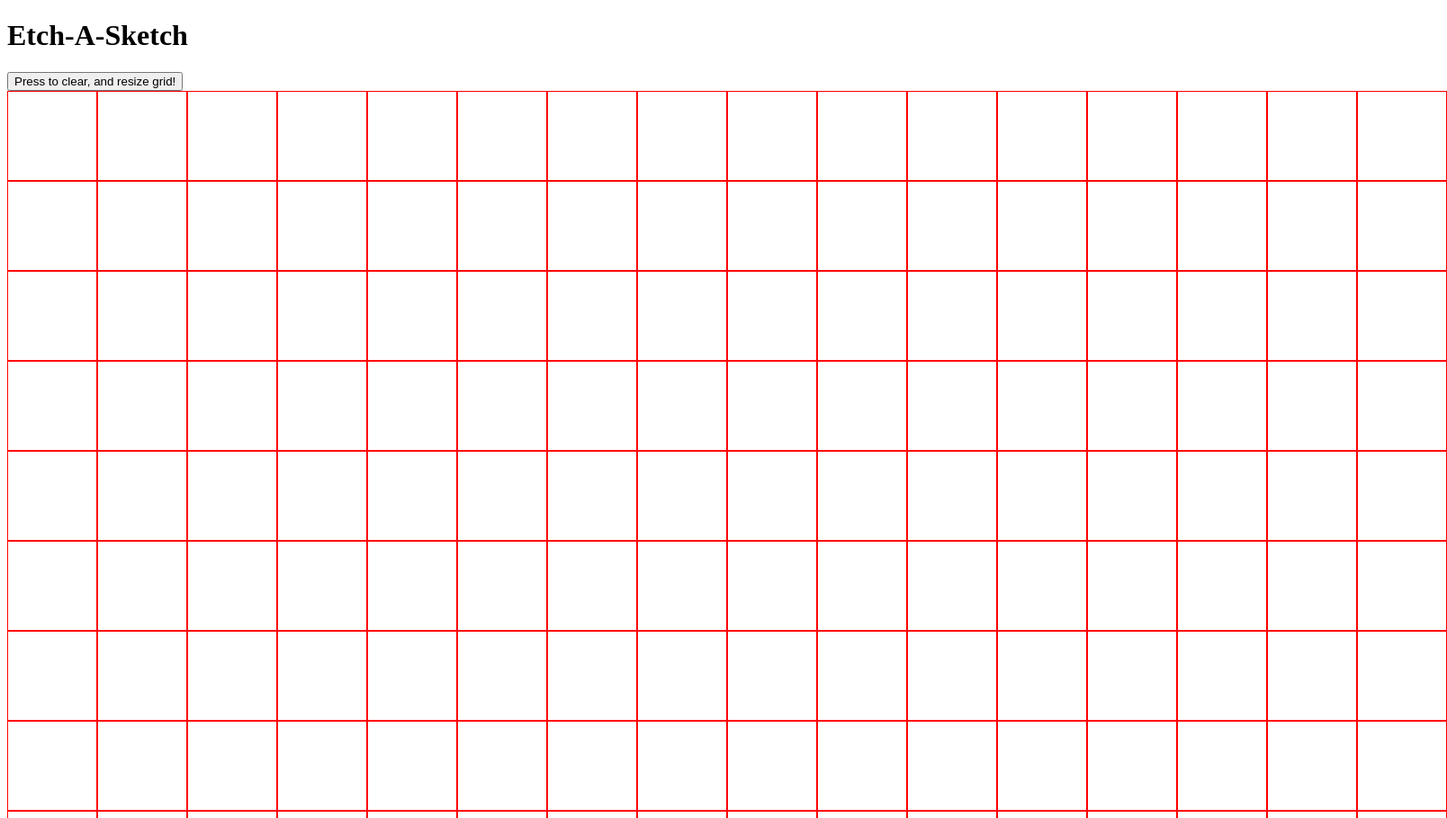
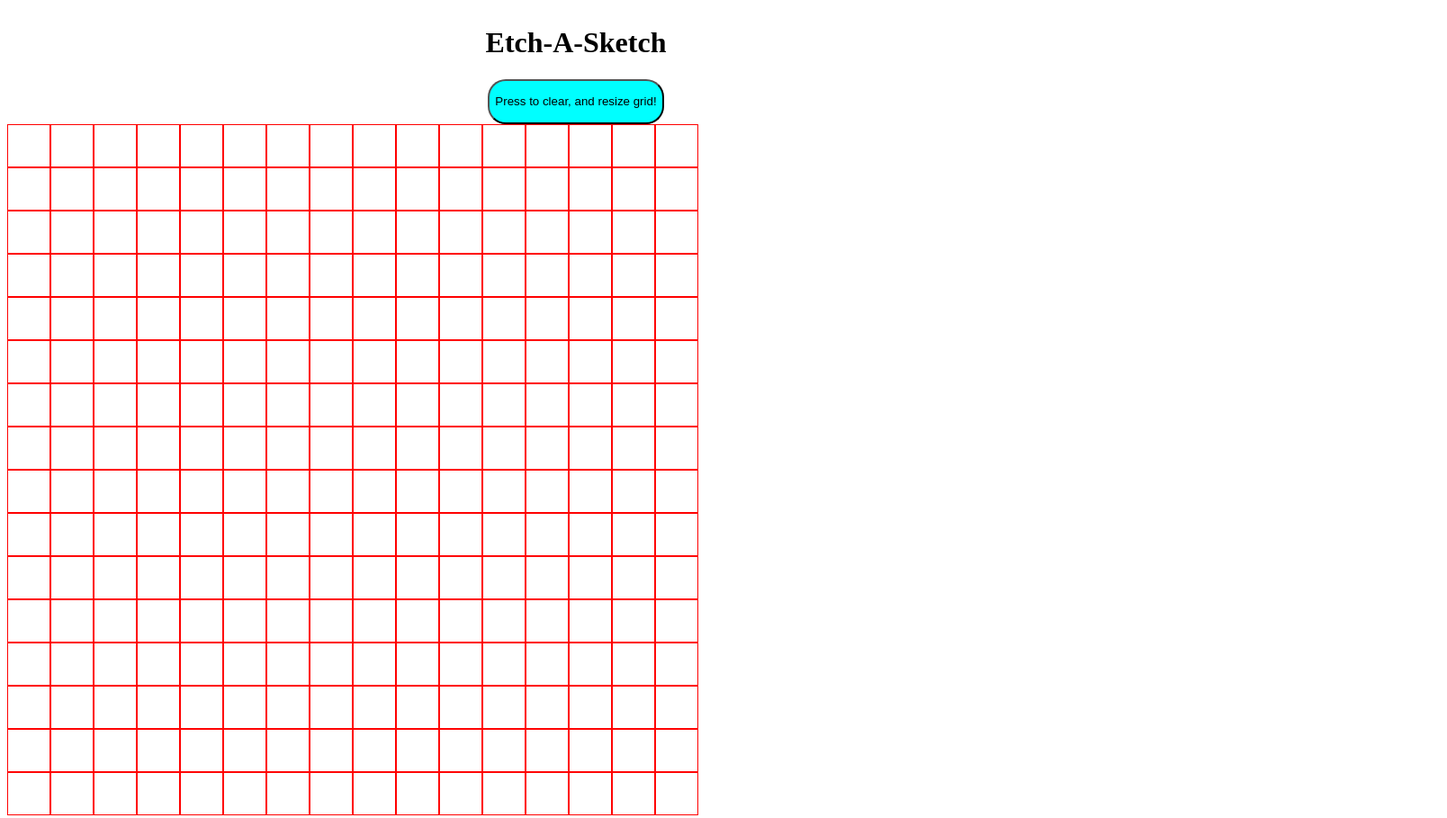
Before and after one commit to LawrenceDeacon/etch-a-sketch, a plain HTML site: page index.html in a window 1280 px wide. Shown: the top 909 px of the page at 90% size, 1608 px wide, since content can reach past the window. Drawn offline with Linux system fonts and the light colour scheme.

Commit message:
Added on hover for testing, and header css

```diff
--- a/style.css
+++ b/style.css
@@ -1,12 +1,28 @@
 .wrapper{
     display: flex;
     flex-wrap: wrap;
-    width: 1600px;
+    width: 800px;
 }
 
 .wrapper div{
     border: 1px solid red;
     margin: 0;
-    width: 98px;
-    height: 98px;
+    width: 46px;
+    height: 46px;
 }
+
+.wrapper div:hover{
+    background-color: aqua;
+}
+
+.header{
+    display: flex;
+    flex-direction: column;
+    align-items: center;
+}
+
+.header button{
+    background-color: aqua;
+    border-radius: 20px;
+    height: 50px;
+}
```
